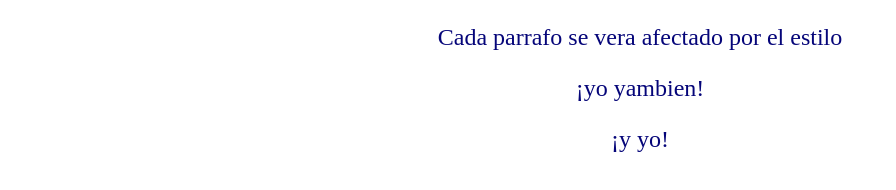
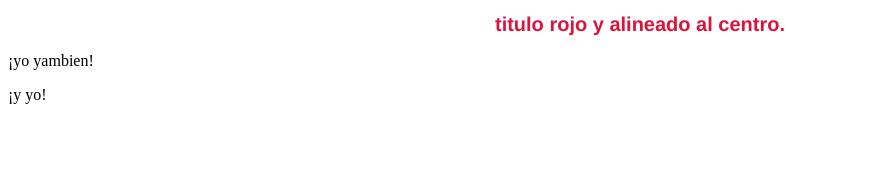
Before and after one commit to luis15951/sesion9, a plain HTML site: page index.html in a window 1280 px wide. Shown: the whole page, without its empty margins (0-896 px from the left). Drawn offline with Linux system fonts and the light colour scheme.

Commit message:
selector de clase

```diff
--- a/index.html
+++ b/index.html
@@ -5,15 +5,16 @@
     <meta name="viewport" content="width=device-width, initial-scale=1.0">
     <title>selector CSS</title>
     <style>
-        p{
-            text-align: center;
-            font-size: x-large;
-            color: rgb(5, 5, 121);
-        }
+     .center{
+        text-align: center;
+        color: crimson;
+        font-size: 20px;
+        font-family: 'Franklin Gothic Medium', 'Arial Narrow', Arial, sans-serif;
+     }
     </style>
 </head>
 <body>
-    <p>Cada parrafo se vera afectado por el estilo</p>
+    <h1 class="center">titulo rojo y alineado al centro.</h1>
     <p>¡yo yambien!</p>
     <p>¡y yo!</p>
 </body>
```
